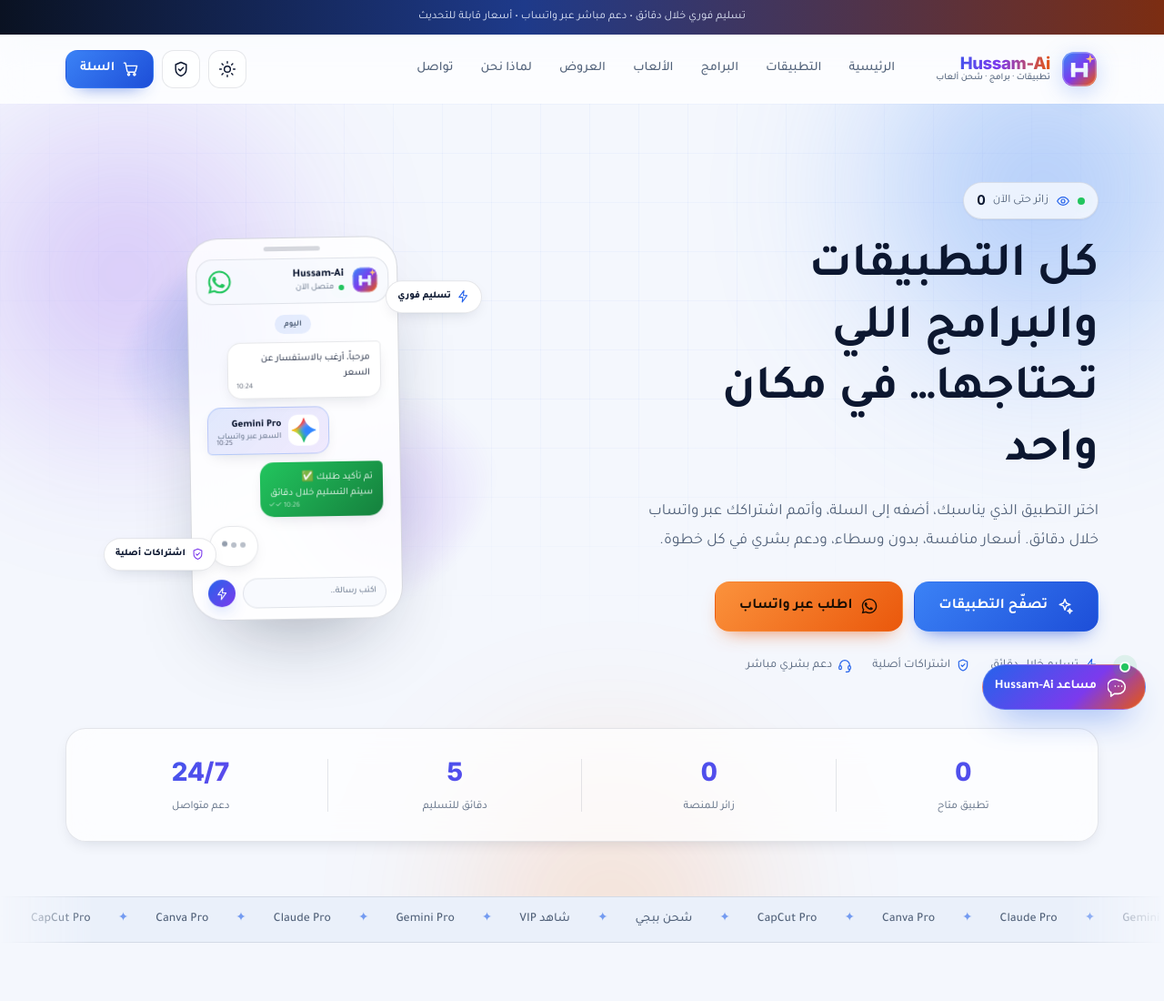
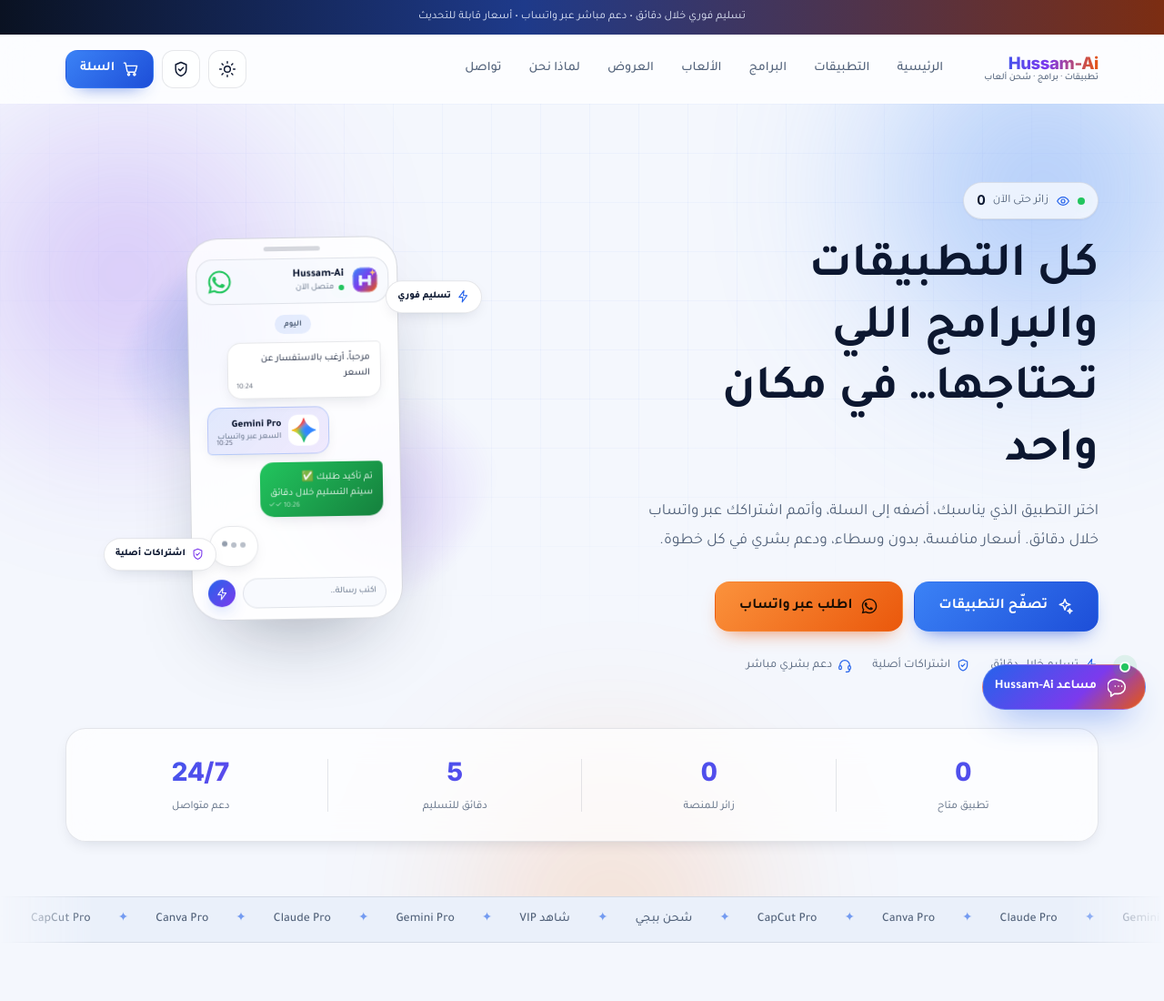
Before and after one commit to heba006/hussam-ai, a website: page public/index.html in a window 1280 px wide. Shown: the top 1100 px of the page at 91% size. Drawn offline with Linux system fonts and the light colour scheme; no server answers.

Commit message:
Remove header brand mark, keep Hussam-Ai text

```diff
--- a/public/index.html
+++ b/public/index.html
@@ -90,9 +90,6 @@
   <header class="site-header" id="siteHeader">
     <div class="container header-inner">
       <a class="brand" href="/" aria-label="Hussam-Ai الصفحة الرئيسية">
-        <span class="brand-mark" aria-hidden="true">
-          <svg viewBox="0 0 48 48"><use href="#logo-mark"/></svg>
-        </span>
         <span class="brand-text">
           <strong id="brandName">Hussam-Ai</strong>
           <small>تطبيقات · برامج · شحن ألعاب</small>
```
